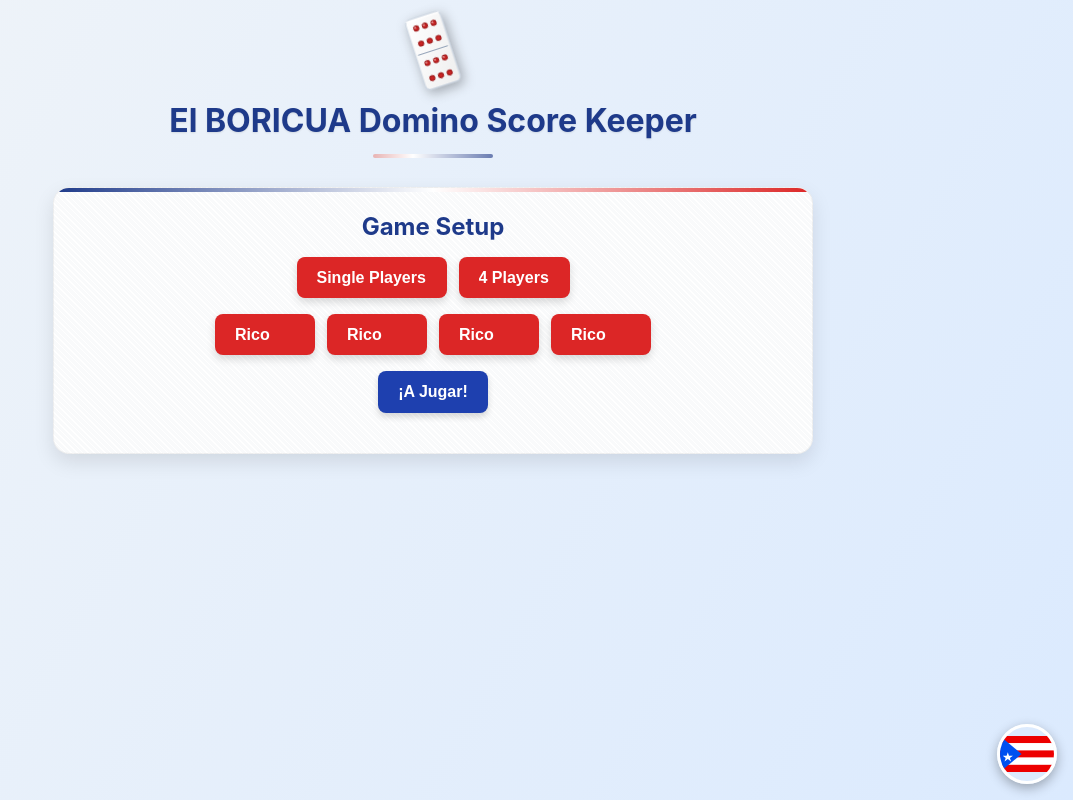
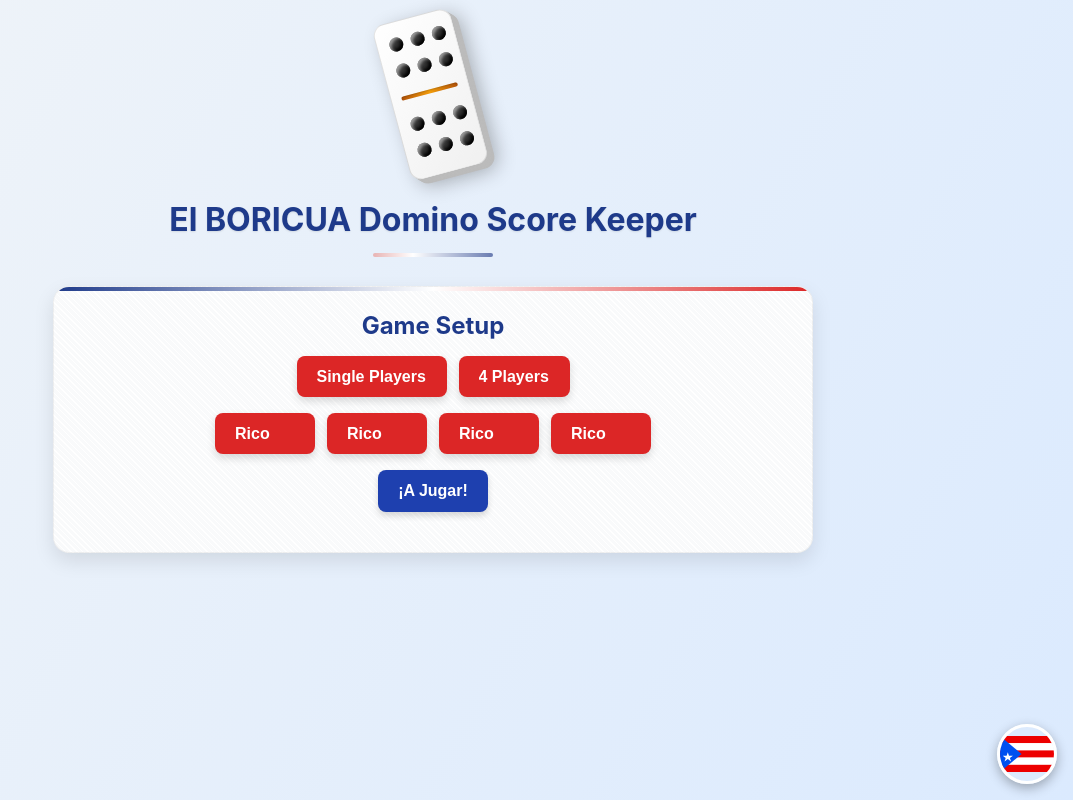
Before and after one commit to RicoPRUSA/Domino-Game-Score-Keeper, a plain HTML site: page index.html in a window 1280 px wide. Shown: the whole page, without its empty margins (207-1280 px from the left). Drawn offline with Linux system fonts and the light colour scheme.

Commit message:
Update index.html

```diff
--- a/index.html
+++ b/index.html
@@ -39,10 +39,88 @@ body {
   position: relative;
 }
 
-/* --- CARD DESIGN --- */
+/* --- 3D DOMINO TILE STYLES --- */
+.domino-stage {
+  perspective: 1000px;
+  height: 160px;
+  display: flex;
+  justify-content: center;
+  align-items: center;
+  margin-top: 1rem;
+  margin-bottom: 0.5rem;
+}
+
+.domino-tile {
+  width: 80px;
+  height: 160px;
+  background: linear-gradient(135deg, #ffffff 0%, #f0f0f0 100%);
+  border-radius: 12px;
+  position: relative;
+  /* Thick 3D Layers */
+  box-shadow:
+    1px 1px 0px #bbb,
+    2px 2px 0px #bbb,
+    3px 3px 0px #bbb,
+    4px 4px 0px #bbb,
+    5px 5px 0px #bbb,
+    6px 6px 0px #bbb,
+    8px 8px 20px rgba(0,0,0,0.3);
+
+  /* Jaunty Angle */
+  transform: rotate(-15deg) translateY(-10px);
+  transition: transform 0.3s cubic-bezier(0.175, 0.885, 0.32, 1.275);
+  cursor: pointer;
+  border: 1px solid rgba(0,0,0,0.1);
+}
+
+.domino-tile:hover {
+  transform: rotate(-12deg) translateY(-20px) scale(1.02);
+  box-shadow:
+    1px 1px 0px #bbb,
+    2px 2px 0px #bbb,
+    3px 3px 0px #bbb,
+    4px 4px 0px #bbb,
+    5px 5px 0px #bbb,
+    6px 6px 0px #bbb,
+    8px 8px 0px #bbb,
+    10px 10px 0px #bbb,
+    20px 20px 30px rgba(0,0,0,0.25);
+}
+
+/* Brass Center Line */
+.line {
+  height: 4px;
+  background: linear-gradient(to right, #b45309, #f59e0b, #b45309);
+  margin: 4px 10px;
+  border-radius: 2px;
+  box-shadow: inset 0 1px 2px rgba(0,0,0,0.2);
+}
+
+/* Grid for dots */
+.half {
+  height: 70px;
+  padding: 12px;
+  display: grid;
+  grid-template-columns: repeat(3, 1fr);
+  grid-template-rows: repeat(2, 1fr);
+  gap: 8px;
+  align-items: center;
+  justify-items: center;
+}
+
+/* Engraved Dots */
+.dot {
+  width: 14px;
+  height: 14px;
+  background-color: #111;
+  border-radius: 50%;
+  box-shadow: inset 2px 2px 3px rgba(255,255,255,0.5), inset -2px -2px 3px rgba(0,0,0,0.9);
+  background: radial-gradient(circle at 30% 30%, #444, #000);
+}
+
+/* --- CARD DESIGN (Guayabera Texture) --- */
 .card {
   background-color: #ffffff;
-  /* Guayabera Texture */
   background-image: repeating-linear-gradient(45deg, transparent, transparent 1px, #f9fafb 1px, #f9fafb 4px);
   border-radius: 16px;
   padding: 1.5rem;
@@ -84,13 +162,6 @@ body {
   flex-direction: column;
   align-items: center;
   margin-bottom: 1rem;
-}
-
-.domino-icon {
-  width: 50px;
-  height: 85px;
-  transform: rotate(-18deg);
-  filter: drop-shadow(2px 4px 6px rgba(0,0,0,0.3));
 }
 
 h1 {
@@ -206,7 +277,7 @@ input:disabled {
   color: white;
   margin: 2px;
   box-shadow: 0 2px 4px rgba(0,0,0,0.2);
-  white-space: nowrap; /* Prevents text breaking inside badge */
+  white-space: nowrap;
   text-shadow: 0 1px 1px rgba(0,0,0,0.1);
   line-height: 1;
 }
@@ -215,8 +286,7 @@ input:disabled {
 .capicu { background: #ea580c; }
 .chuchazo { background: #dc2626; }
 
-/* --- INPUT TOGGLES (Visual Overrides) --- */
-/* These styles only affect the badges when used as clickable toggles */
+/* --- TOGGLES (Visual Overrides) --- */
 .checkbox-group {
   display: flex;
   gap: 0.5rem;
@@ -240,7 +310,6 @@ input:disabled {
 
 .checkbox-label input[type="checkbox"] { display: none; }
 
-/* Inactive Toggle State */
 .checkbox-label .badge {
   opacity: 0.5;
   filter: grayscale(100%);
@@ -249,7 +318,6 @@ input:disabled {
   box-shadow: none;
 }
 
-/* Active Toggle State */
 .checkbox-label input:checked + .badge {
   opacity: 1;
   filter: grayscale(0%);
@@ -257,13 +325,12 @@ input:disabled {
   box-shadow: 0 4px 10px rgba(0,0,0,0.2);
 }
 
-/* --- TABLE STYLES --- */
+/* --- TABLE --- */
 table { width: 100%; border-collapse: collapse; }
 th, td { padding: 0.75rem 0.5rem; text-align: center; color: #1e3a8a; }
 th { font-weight: 800; text-transform: uppercase; font-size: 0.85rem; letter-spacing: 0.5px; }
 tbody tr { border-top: 1px solid #e2e8f0; }
 
-/* Table Cell Content Layout */
 td .winner-cell {
   display: flex;
   flex-direction: column;
@@ -271,17 +338,16 @@ td .winner-cell {
   gap: 4px;
 }
 
-/* This container ensures badges wrap and don't overflow */
 td .badge-stack {
   display: flex;
   flex-wrap: wrap;
   justify-content: center;
   gap: 4px;
   width: 100%;
-  max-width: 150px; /* Constraints width to force wrapping on small screens */
+  max-width: 150px;
 }
 
-/* --- WINNER ANIMATION --- */
+/* --- ANIMATIONS --- */
 @keyframes pulse-winner {
   0% { transform: scale(1); box-shadow: 0 2px 4px rgba(0,0,0,0.2); }
   50% { transform: scale(1.05); box-shadow: 0 8px 16px rgba(220, 38, 38, 0.25); border-color: #fca5a5; }
@@ -318,12 +384,14 @@ td .badge-stack {
 /* Mobile Tweaks */
 @media (max-width: 640px) {
   h1 { font-size: 1.4rem; }
-  .domino-icon { width: 40px; height: 68px; }
+  .domino-stage { height: 120px; }
+  .domino-tile { width: 60px; height: 120px; }
+  .half { padding: 8px; height: 55px; gap: 6px; }
+  .dot { width: 10px; height: 10px; }
+
   .card { padding: 1rem; }
   .pr-flag-badge { width: 45px; height: 45px; bottom: 0.5rem; right: 0.5rem; }
-
   .checkbox-group { gap: 0.25rem; width: 100%; padding: 0.4rem; border-radius: 12px; }
-  /* Ensure original pill shape persists even on mobile */
   .checkbox-label .badge { padding: 0.4rem 0.8rem; font-size: 0.8rem; }
 }
 </style>
@@ -346,39 +414,22 @@ td .badge-stack {
 
 <div class="container">
   <div class="logo-block">
-    <svg class="domino-icon" viewBox="0 0 80 140">
-      <defs>
-        <linearGradient id="tileGradient" x1="0%" y1="0%" x2="100%" y2="100%">
-          <stop offset="0%" style="stop-color:#ffffff;stop-opacity:1" />
-          <stop offset="100%" style="stop-color:#eeeeee;stop-opacity:1" />
-        </linearGradient>
-        <radialGradient id="dotGradient">
-          <stop offset="0%" style="stop-color:#dc2626;stop-opacity:1" />
-          <stop offset="100%" style="stop-color:#991b1b;stop-opacity:1" />
-        </radialGradient>
-      </defs>
-      <rect x="10" y="10" width="60" height="120" rx="8" fill="url(#tileGradient)" stroke="#cbd5e1" stroke-width="2"/>
-      <rect x="11" y="11" width="58" height="3" rx="2" fill="rgba(255,255,255,0.8)"/>
-      <line x1="15" y1="70" x2="65" y2="70" stroke="#94a3b8" stroke-width="2" stroke-linecap="round"/>
-      <circle cx="25" cy="27" r="5" fill="url(#dotGradient)"/>
-      <circle cx="40" cy="27" r="5" fill="url(#dotGradient)"/>
-      <circle cx="55" cy="27" r="5" fill="url(#dotGradient)"/>
-      <circle cx="25" cy="53" r="5" fill="url(#dotGradient)"/>
-      <circle cx="40" cy="53" r="5" fill="url(#dotGradient)"/>
-      <circle cx="55" cy="53" r="5" fill="url(#dotGradient)"/>
-      <circle cx="25" cy="87" r="5" fill="url(#dotGradient)"/>
-      <circle cx="40" cy="87" r="5" fill="url(#dotGradient)"/>
-      <circle cx="55" cy="87" r="5" fill="url(#dotGradient)"/>
-      <circle cx="25" cy="113" r="5" fill="url(#dotGradient)"/>
-      <circle cx="40" cy="113" r="5" fill="url(#dotGradient)"/>
-      <circle cx="55" cy="113" r="5" fill="url(#dotGradient)"/>
-      <circle cx="23.5" cy="25.5" r="1.5" fill="rgba(255,255,255,0.6)"/>
-      <circle cx="38.5" cy="25.5" r="1.5" fill="rgba(255,255,255,0.6)"/>
-      <circle cx="53.5" cy="25.5" r="1.5" fill="rgba(255,255,255,0.6)"/>
-      <circle cx="23.5" cy="85.5" r="1.5" fill="rgba(255,255,255,0.6)"/>
-      <circle cx="38.5" cy="85.5" r="1.5" fill="rgba(255,255,255,0.6)"/>
-      <circle cx="53.5" cy="85.5" r="1.5" fill="rgba(255,255,255,0.6)"/>
-    </svg>
+    <!-- NEW 3D TILE REPLACEMENT -->
+    <div class="domino-stage">
+      <div class="domino-tile double-six">
+        <div class="half top">
+          <div class="dot"></div><div class="dot"></div><div class="dot"></div>
+          <div class="dot"></div><div class="dot"></div><div class="dot"></div>
+        </div>
+        <div class="line"></div>
+        <div class="half bottom">
+          <div class="dot"></div><div class="dot"></div><div class="dot"></div>
+          <div class="dot"></div><div class="dot"></div><div class="dot"></div>
+        </div>
+      </div>
+    </div>
+    <!-- END NEW TILE -->
+
     <h1>El BORICUA Domino Score Keeper</h1>
     <div class="pr-accent"></div>
   </div>
@@ -698,13 +749,10 @@ function render() {
     table += '<tr><td><strong>' + (i + 1) + '</strong></td>';
     table += r.rScores.map(s => '<td>' + s + '</td>').join('');
 
-    // Updated HTML structure for stacking badges
     table += '<td><div class="winner-cell"><strong>' + names[r.w] + '</strong><div class="badge-stack">';
-
     if (r.base) table += '<span class="badge bonus">+' + r.base + '</span>';
     if (r.capicu) table += '<span class="badge capicu">Capicú</span>';
     if (r.chuchazo) table += '<span class="badge chuchazo">Chuchazo</span>';
-
     table += '</div></div></td></tr>';
   });
 
```
